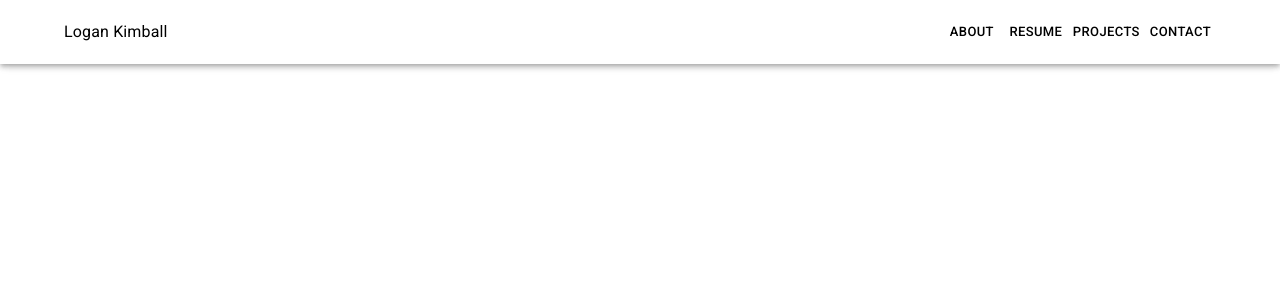
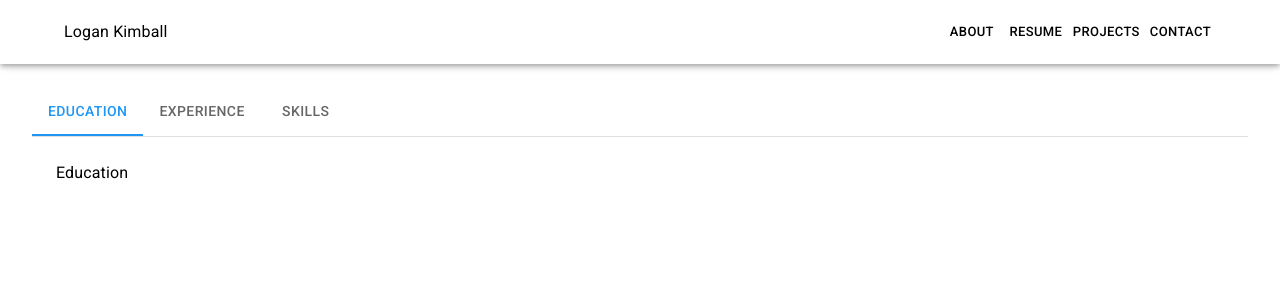
Before and after one commit to logankimbs/portfolio, a React (Create React App) app: page / in a window 1280 px wide. Shown: the top 300 px of the page. Built offline with nearby package versions, Linux system fonts and the light colour scheme.

Commit message:
added tabs for resume

```diff
--- a/src/App.js
+++ b/src/App.js
@@ -3,11 +3,17 @@ import * as React from 'react';
 import './utilities/styles/styles.css';
 
 import NavigationBar from './components/NavigationBar';
+import ResumeTabs from './components/ResumeTabs';
 
 function App() {
     const sections = ['About', 'Resume', 'Projects', 'Contact'];
 
-    return <NavigationBar sections={sections} />;
+    return (
+        <>
+            <NavigationBar sections={sections} />
+            <ResumeTabs />
+        </>
+    );
 }
 
 export default App;
--- /dev/null
+++ b/src/components/ResumeTabs.js
@@ -0,0 +1,71 @@
+import * as React from 'react';
+import PropTypes from 'prop-types';
+
+import Box from '@mui/material/Box';
+import Typography from '@mui/material/Typography';
+import Tabs from '@mui/material/Tabs';
+import Tab from '@mui/material/Tab';
+
+function TabPanel(props) {
+    const { children, value, index, ...other } = props;
+
+    return (
+        <div
+            role="tabpanel"
+            hidden={value !== value}
+            aria-labelledby={`resume-tab-${index}`}
+            id={`resume-tabpanel-${index}`}
+            {...other}
+        >
+            {value === index && (
+                <Box sx={{ p: 3 }}>
+                    <Typography>{children}</Typography>
+                </Box>
+            )}
+        </div>
+    );
+}
+
+TabPanel.propTypes = {
+    children: PropTypes.node,
+    index: PropTypes.number.isRequired,
+    value: PropTypes.number.isRequired,
+};
+
+function allyProps(index) {
+    return {
+        id: `resume-tab-${index}`,
+        'aria-controls': `resume-tabpanel-${index}`,
+    };
+}
+
+export default function ResumeTabs() {
+    const tabs = ['Education', 'Experience', 'Skills'];
+
+    const [value, setValue] = React.useState(0);
+
+    const handleChange = (event, newValue) => {
+        setValue(newValue);
+    };
+
+    return (
+        <Box sx={{ py: 3, px: 4 }}>
+            <Box sx={{ borderBottom: 1, borderColor: 'divider' }}>
+                <Tabs
+                    aria-label="tabs for my resume section"
+                    value={value}
+                    onChange={handleChange}
+                >
+                    {tabs.map((tab, i) => (
+                        <Tab key={tab} label={tab} {...allyProps(i)}></Tab>
+                    ))}
+                </Tabs>
+            </Box>
+            {tabs.map((tab, i) => (
+                <TabPanel key={tab} value={value} index={i}>
+                    {tab}
+                </TabPanel>
+            ))}
+        </Box>
+    );
+}
```
